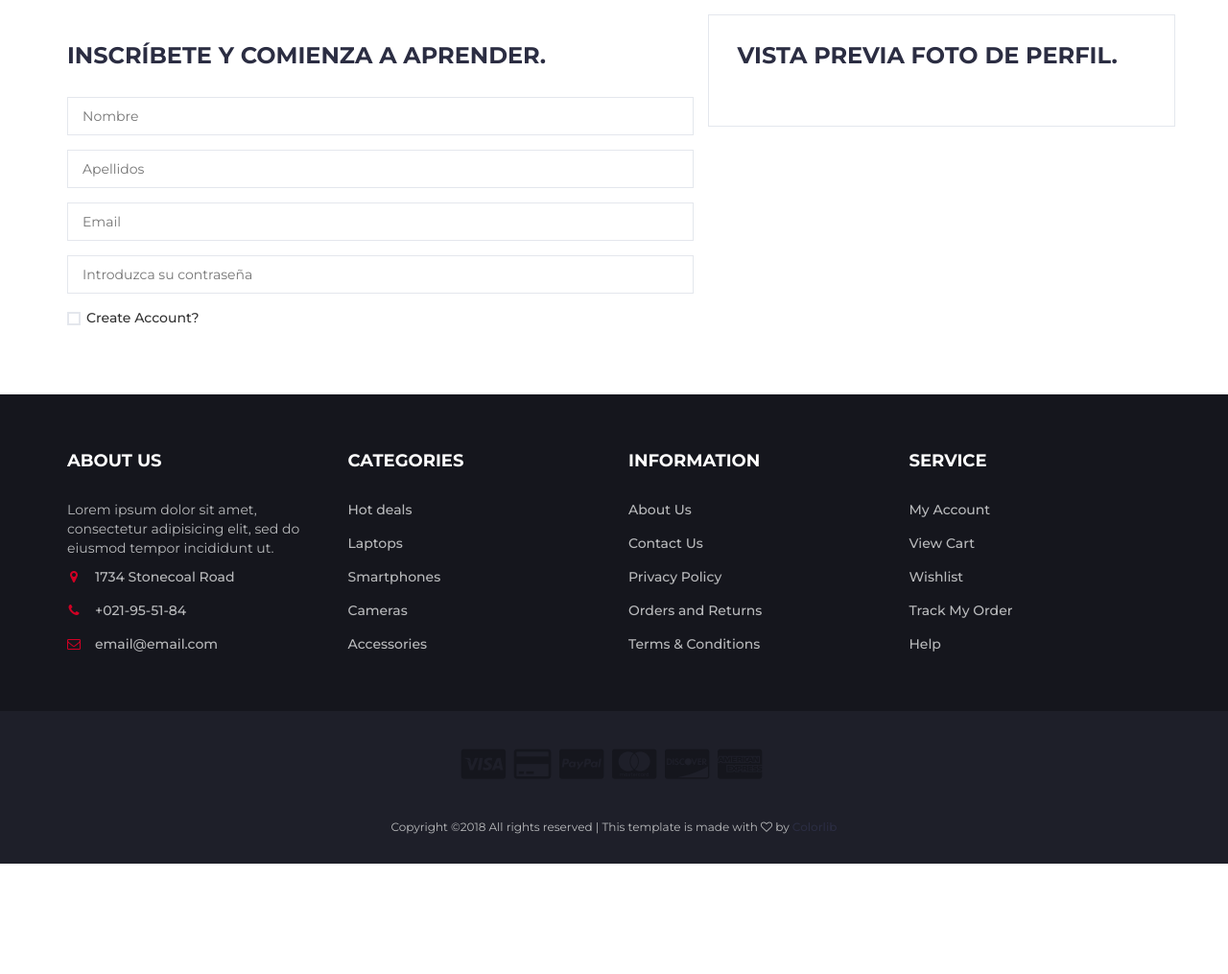
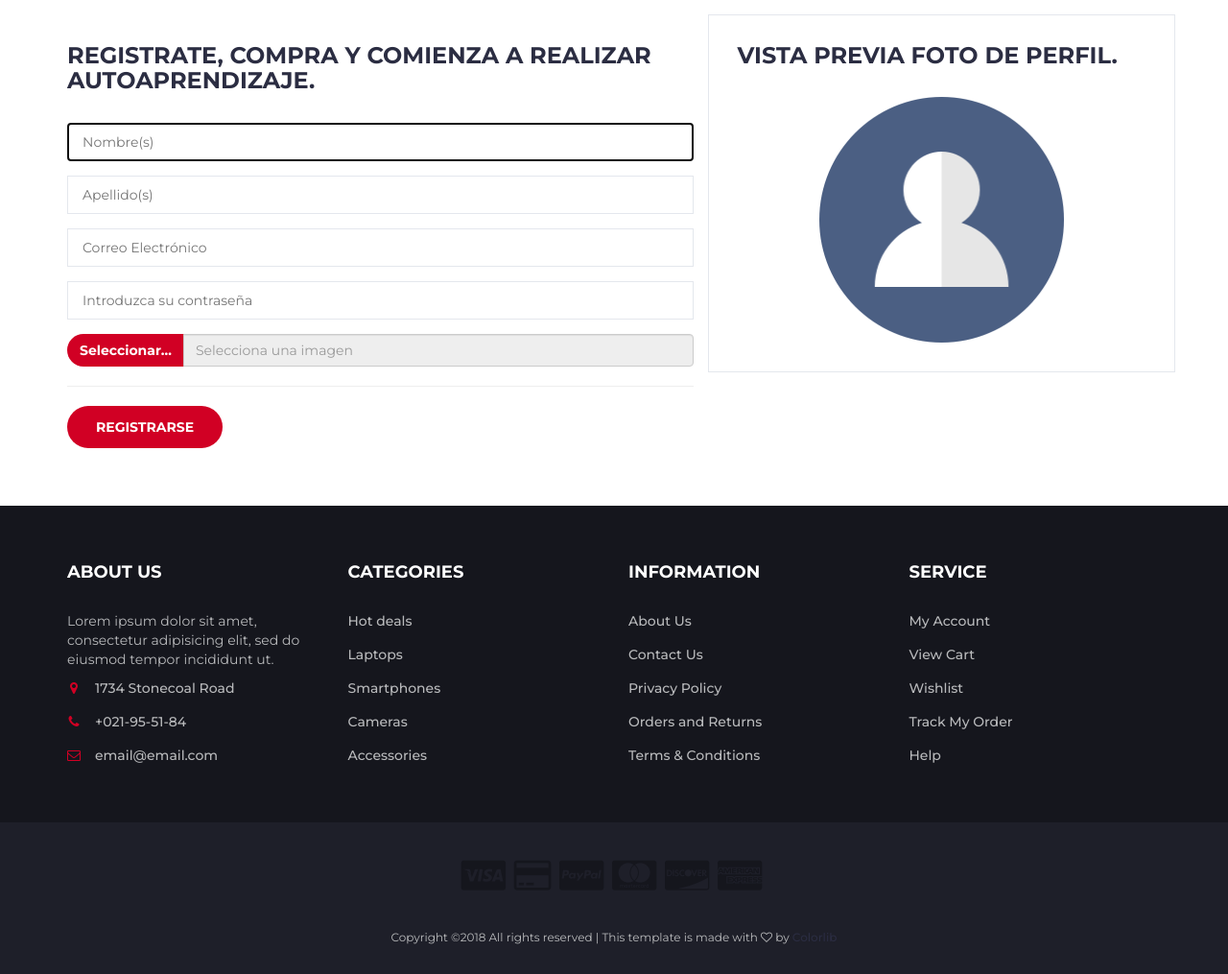
Before and after one commit to Santiago281295/Tienda-Cursos, a Node project: template views/registro.ejs in a window 1280 px wide. Shown: the part 207-1222 px from the top of the page at 96% size. Before the commit the page ends 1107 px from the top, so only its background shows below. Run offline with Node 20 templates, Linux system fonts and the light colour scheme; the template is opened without the code that fills it, so the values that code supplies are empty; some libraries are stand-ins or nearby versions.

Commit message:
Formulario de Registro Semicompleto
El registro de usuarios desde el Front ya guarda la imagen en elservdor.
Solo me falta hacer que se guarde toda la información introducida en la Base de Datos

```diff
--- a/app.js
+++ b/app.js
@@ -8,6 +8,11 @@ var indexRouter = require('./routes/index');
 var usersRouter = require('./routes/users');
 
 var app = express();
+
+/* Para la subida de archivos al servidor */
+/* https://www.npmjs.com/package/express-fileupload */
+const fileUpload = require('express-fileupload');
+app.use(fileUpload());
 
 // view engine setup
 app.set('views', path.join(__dirname, 'views'));
--- a/package.json
+++ b/package.json
@@ -10,6 +10,7 @@
     "debug": "~2.6.9",
     "ejs": "^2.5.9",
     "express": "^4.16.3",
+    "express-fileupload": "^0.4.0",
     "http-errors": "^1.6.3",
     "morgan": "^1.9.0",
     "mysql": "^2.16.0"
--- a/views/login.ejs
+++ b/views/login.ejs
@@ -19,10 +19,10 @@
             </div>
             <% } %>
             <div class="form-group">
-              <input class="input" type="text" name="txtCorreo" placeholder="Correo Electrónio" value="<%= global.usuario %>" autofocus>
+              <input class="input" type="email" name="txtCorreo" placeholder="Correo Electrónio" value="<%= global.usuario %>" autofocus required>
             </div>
             <div class="form-group">
-              <input class="input" type="password" name="txtContrasena" placeholder="Contraseña">
+              <input class="input" type="password" name="txtContrasena" placeholder="Contraseña" required>
             </div>
             <div class="form-group">
               <input class="primary-btn cta-btn" type="submit" value="Iniciar Sesión">
--- a/views/registro.ejs
+++ b/views/registro.ejs
@@ -9,52 +9,84 @@
     <div class="row">
 
       <div class="col-md-7">
-        <!-- Billing Details -->
+        <!-- Register Details -->
+        <form action="/registro" method="POST" enctype="multipart/form-data">
           <div class="billing-details">
             <div class="section-title">
-            <h3 class="title">Inscríbete y comienza a aprender.</h3>
+              <h3 class="title">Registrate, compra y comienza a realizar autoaprendizaje.</h3>
             </div>
             <div class="form-group">
-            <input class="input" type="text" name="txtNombre" placeholder="Nombre">
+              <input class="input" type="text" name="txtNombre" placeholder="Nombre(s)" autofocus required>
             </div>
             <div class="form-group">
-            <input class="input" type="text" name="txtApellidos" placeholder="Apellidos">
+              <input class="input" type="text" name="txtApellido" placeholder="Apellido(s)" required>
             </div>
             <div class="form-group">
-            <input class="input" type="email" name="email" placeholder="Email">
+              <input class="input" type="text" name="txtCorreo" placeholder="Correo Electrónico" required>
             </div>
             <div class="form-group">
-            <input class="input" type="password" name="password" placeholder="Introduzca su contraseña">
+              <input class="input" type="password" name="txtContrasena" placeholder="Introduzca su contraseña" required>
             </div>
             <div class="form-group">
-            <div class="input-checkbox">
-              <input type="checkbox" id="create-account">
-              <label for="create-account">
-                <span></span>
-                Create Account?
+              <div class="input-group">
+                  <label class="input-group-btn">
+                      <span class="btn" style="background: #D10024; color: #fff; border-radius: 40px 0px 0px 40px;     font-weight: 700;">
+                          Seleccionar&hellip; <input id="fileFoto" name="fileFoto" type="file" accept="image/*" style="display: none;" onchange="loadFileInfo()">
+                      </span>
                   </label>
-              <div class="caption">
-                <p>Lorem ipsum dolor sit amet, consectetur adipisicing elit, sed do eiusmod tempor incididunt.</p>
-                <input class="input" type="password" name="password" placeholder="Enter Your Password">
+                  <input id="txtInfoFile" type="text" class="form-control" placeholder="Selecciona una imagen" readonly>
               </div>
             </div>
+            <div class="form-group">
+              <hr>
+              <input class="primary-btn" type="submit" value="Registrarse">
             </div>
           </div>
-        <!-- /Billing Details -->
+        </form>
+        <!-- /Register Details -->
       </div>
 
-      <!-- Order Details -->
+      <!-- Foto previa -->
       <div class="col-md-5 order-details">
         <div class="section-title">
           <h3 class="title">Vista Previa Foto de Perfil.</h3>
         </div>
+        <center>
+          <img id="imgDefault" src="img/usuarios/default.png" alt="default.png" style="max-width: 60%;">
+          <img id="imgPrevia" alt="Perfil" style="max-width: 60%; display: none;">
+        </center>
       </div>
-      <!-- /Order Details -->
+      <!-- /Foto previa -->
     </div>
     <!-- /row -->
   </div>
   <!-- /container -->
 </div>
+
+<script type="text/javascript">
+  function loadFileInfo() {
+    var imgData = document.getElementById('fileFoto');
+
+    $("#txtInfoFile").attr({
+      'value': imgData.files[0].name
+    });
+
+    $("#imgDefault").css({
+      'max-width': '60%',
+      'display': 'none'
+    });
+
+    $("#imgPrevia").removeAttr("style");
+
+    $("#imgPrevia").css({
+      'max-width': '60%'
+    });
+
+    var output = document.getElementById('imgPrevia');
+    output.src = URL.createObjectURL(imgData.files[0]);
+  }
+</script>
+
 </body>
 
 <%- include layouts/footer.ejs %>
```
Also changed, not shown: routes/index.js (+42 -8 lines), public/img/usuarios/default.png (added), 1 other file. Lines whose indentation alone changed are shown as unchanged.
